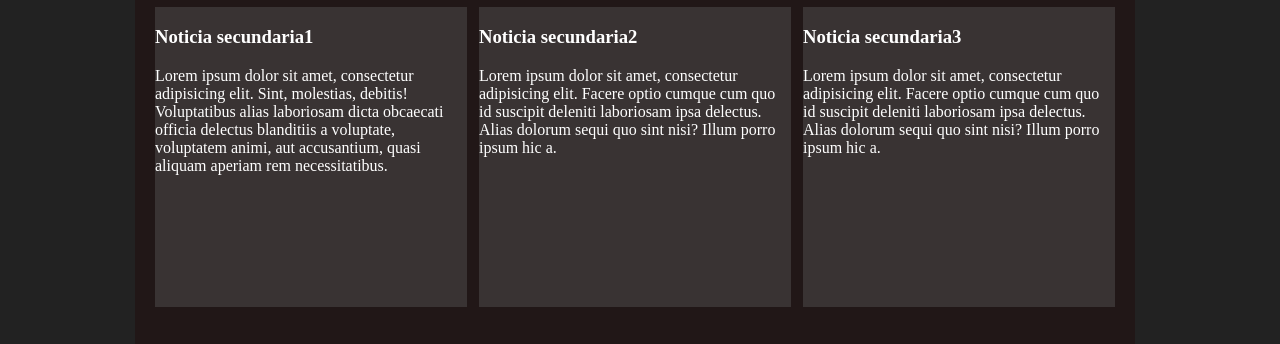
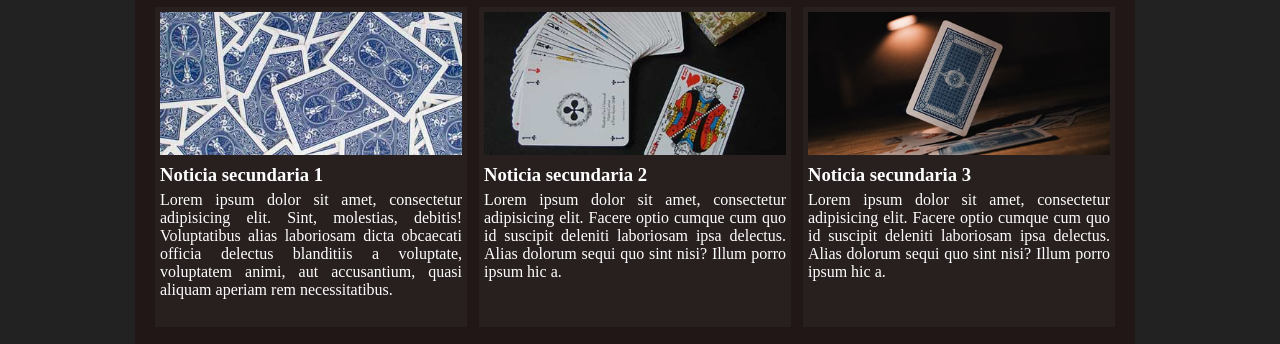
Before and after one commit to ZixiongLin/Desconfio-Legends, a plain HTML site: page index.html in a window 1280 px wide. Shown: the part 576-920 px from the top of the page. Drawn offline with Linux system fonts and the light colour scheme.

Commit message:
Plantilla básica de la sección de noticias hecha, sólo para pantallas con un ancho mínimo de 1366 píxeles. Añadidas algunas imágenes de relleno de dominio público.

```diff
--- a/css/estilo.css
+++ b/css/estilo.css
@@ -139,25 +139,28 @@ header nav a.current-page,
     text-align: left;
     width: 312px;
     margin: 10px 12px 0 0;
-    height: 300px;
-    background: #5557;
+    height: 320px;
+    background: #5552;
+    padding: 5px;
+    box-sizing: border-box;
 }
 
 #noticias-secundarias article:last-child {
     margin-right: 0;
 }
 
+#noticias-secundarias article .thumbnail {
+    width: 100%;
+}
 
+#noticias-secundarias article h1 {
+    margin: 5px 0;
+}
 
-
-
-
-
-
-
-
-
-
+#noticias-secundarias article p {
+    margin: 0;
+    text-align: justify;
+}
 
 aside {
     background: #20101099;
--- a/index.html
+++ b/index.html
@@ -13,15 +13,12 @@
         <img id="site-logo" src="./images/logo.png" alt="">
         <h1><a href="./index.html"><span>D</span>esconfío <span>L</span>egends</a></h1>
         <div id="user-panel">
-            <a href="#">Iniciar sesión</a>
-            <!--
+            <a href="#">Iniciar sesión</a><!--
          --><a href="#">Regístrate</a>
         </div>
         <nav>
-            <a href="#" class="current-page">Inicio</a>
-            <!--
-         --><a href="#">Noticias</a>
-            <!--
+            <a href="#" class="current-page">Inicio</a><!--
+         --><a href="#">Noticias</a><!--
          --><a href="#">Equipos</a>
         </nav>
     </header>
@@ -30,9 +27,9 @@
         <div id="page-content">
             <section id="ultimas-noticias">
                 <article id="noticia-principal" class="preview">
-                    <img src="./images/montocartas.jpg" alt="">
+                    <a href="#"><img src="./images/montocartas.jpg" alt=""></a>
                     <div class="text-preview">
-                        <h1>Noticia principal</h1>
+                        <h1><a href="#">Noticia principal</a></h1>
                         <p>Lorem ipsum dolor sit amet, consectetur adipisicing elit. Quasi, voluptates aliquam corrupti deleniti
                         dolores tempora itaque animi modi quis, sequi maxime, ducimus quo. Dolorem quo, nulla quae illo corporis
                         fugiat.</p>
@@ -40,22 +37,25 @@
                 </article>
                 <div id="noticias-secundarias">
                     <article>
-                        <h1>Noticia secundaria1</h1>
+                        <a href="#"><img class="thumbnail" src="./images/cartasbocabajo.jpg" alt=""></a>
+                        <h1><a href="#">Noticia secundaria 1</a></h1>
                         <p>Lorem ipsum dolor sit amet, consectetur adipisicing elit. Sint, molestias, debitis! Voluptatibus alias
                             laboriosam dicta obcaecati officia delectus blanditiis a voluptate, voluptatem animi, aut accusantium,
                             quasi aliquam aperiam rem necessitatibus.</p>
                     </article><!--
                  --><article>
-                        <h1>Noticia secundaria2</h1>
+                        <a href="#"><img class="thumbnail" src="./images/baraja.jpg" alt=""></a>
+                        <h1><a href="#">Noticia secundaria 2</a></h1>
                         <p>Lorem ipsum dolor sit amet, consectetur adipisicing elit.
                             Facere optio cumque cum quo id suscipit deleniti laboriosam ipsa delectus.
                             Alias dolorum sequi quo sint nisi? Illum porro ipsum hic a.</p><!--
                  --></article><!--
                  --><article>
-                        <h1>Noticia secundaria3</h1>
+                        <a href="#"><img class="thumbnail" src="./images/cartaenpie.jpg" alt=""></a>
+                        <h1><a href="#">Noticia secundaria 3</a></h1>
                         <p>Lorem ipsum dolor sit amet, consectetur adipisicing elit.
-                            Facere optio cumque cum quo id suscipit deleniti laboriosam ipsa delectus.
-                            Alias dolorum sequi quo sint nisi? Illum porro ipsum hic a.</p>
+                        Facere optio cumque cum quo id suscipit deleniti laboriosam ipsa delectus.
+                        Alias dolorum sequi quo sint nisi? Illum porro ipsum hic a.</p>
                     </article>
                 </div>
             </section>
```
Also changed, not shown: images/baraja.jpg (added), images/cartaenpie.jpg (added), images/cartasbocabajo.jpg (added).
